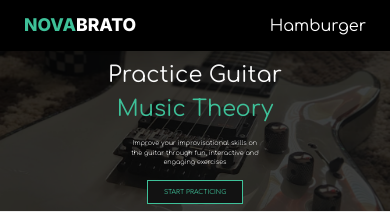
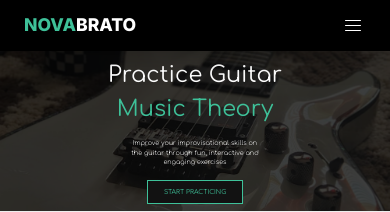
Before and after one commit to NovaSharx/Novabrato, a React (Create React App) app in the folder frontend/: page / in a window 390 px wide. Shown: the top 212 px of the page. Built offline with nearby package versions, Linux system fonts and the light colour scheme.

Commit message:
Added mobile menu button but no functionality yet.

```diff
--- a/frontend/src/components/Navigation/Navigation.tsx
+++ b/frontend/src/components/Navigation/Navigation.tsx
@@ -76,7 +76,11 @@ const Navigation: FC = (): ReactElement => {
                 </div>
 
                 <div id='mobile-nav-options' style={{ color: 'white' }}>
-                    Hamburger
+                    <span id='mobile-menu-button'>
+                        <span className='mobile-menu-bar'/>
+                        <span className='mobile-menu-bar'/>
+                        <span className='mobile-menu-bar'/>
+                    </span>
                 </div>
 
             </div>
--- a/frontend/src/stylesheets/css/main.css
+++ b/frontend/src/stylesheets/css/main.css
@@ -171,6 +171,27 @@ p {
   display: flex;
   justify-content: flex-end;
   align-items: center;
+}
+#navigation #navigation-container #mobile-nav-options #mobile-menu-button {
+  padding: 0.3rem;
+  width: 1rem;
+  height: 1rem;
+  display: flex;
+  flex-direction: column;
+  justify-content: space-around;
+  align-items: center;
+  border-radius: 1rem;
+  transition: 0.5s;
+}
+#navigation #navigation-container #mobile-nav-options #mobile-menu-button:hover {
+  cursor: pointer;
+  background-color: rgba(255, 255, 255, 0.3137254902);
+}
+#navigation #navigation-container #mobile-nav-options #mobile-menu-button .mobile-menu-bar {
+  height: 1px;
+  width: 100%;
+  background-color: white;
+  border-radius: 1px;
 }
 @media (max-width: 1536px) {
   #navigation #navigation-container #nav-logo #nav-logo-button h1 {
--- a/frontend/src/stylesheets/scss/components/_navigation.scss
+++ b/frontend/src/stylesheets/scss/components/_navigation.scss
@@ -90,6 +90,30 @@
             display: flex;
             justify-content: flex-end;
             align-items: center;
+
+            #mobile-menu-button {
+                padding: 0.3rem;
+                width: 1rem;
+                height: 1rem;
+                display: flex;
+                flex-direction: column;
+                justify-content: space-around;
+                align-items: center;
+                border-radius: 1rem;
+                transition: 0.5s;
+
+                &:hover {
+                    cursor: pointer;
+                    background-color: #ffffff50;
+                }
+
+                .mobile-menu-bar {
+                    height: 1px;
+                    width: 100%;
+                    background-color: white;
+                    border-radius: 1px;
+                }
+            }
         }
     }
 
```
Also changed, not shown: 1 other file (tests, documents, lock files or other folders).
